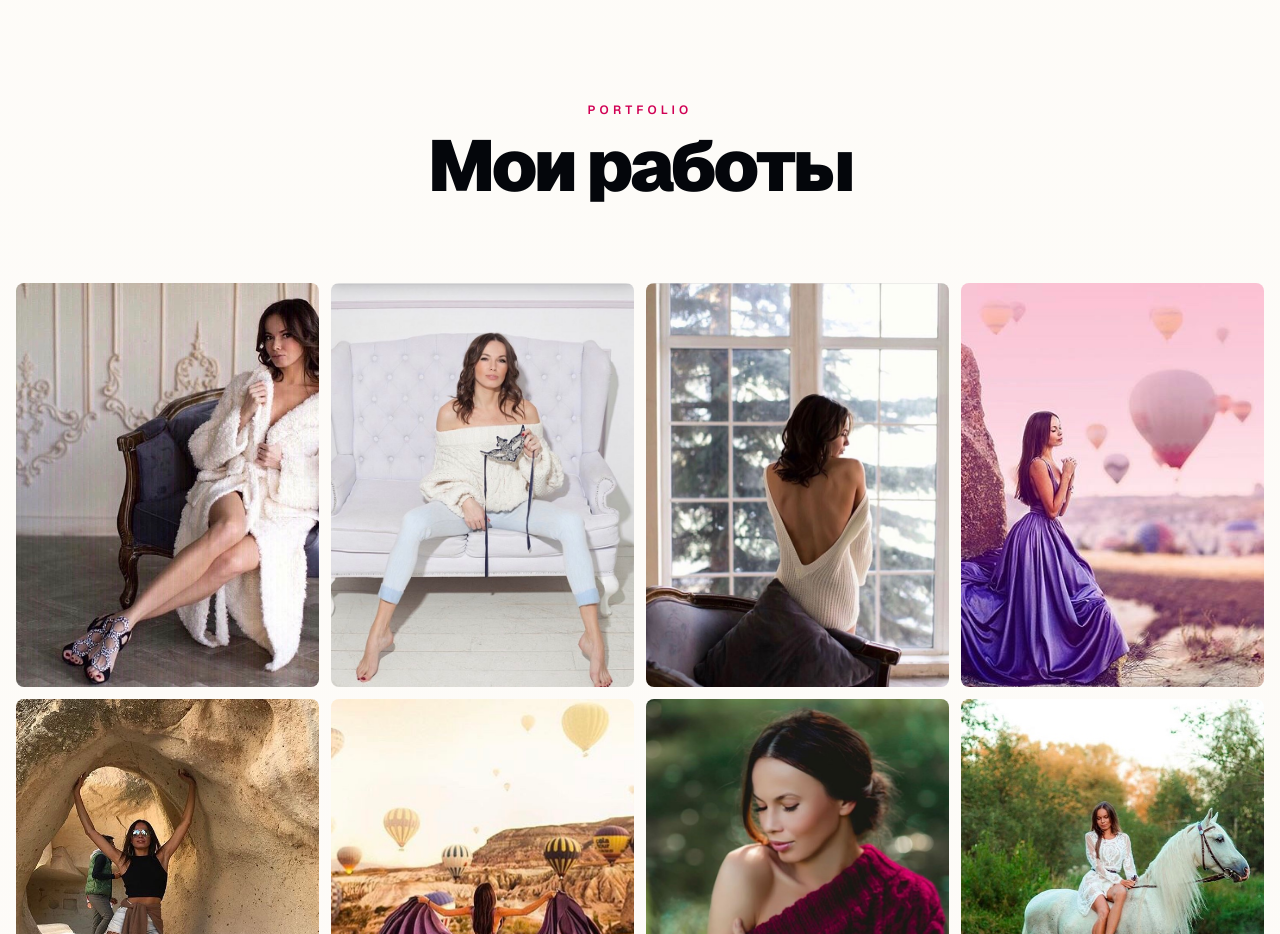
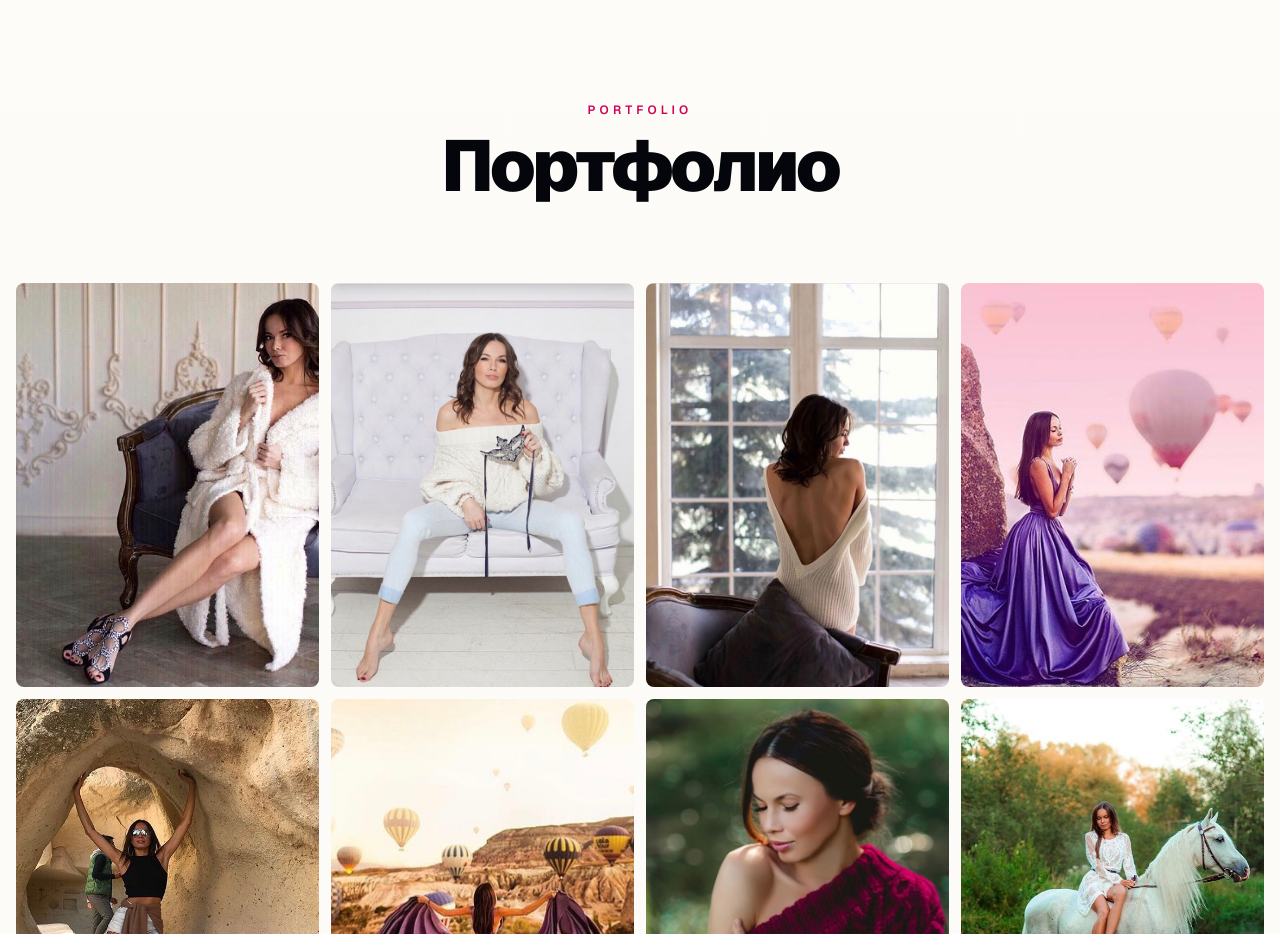
Before and after one commit to firsovaellenn/elenafirsova, a Next.js app: page /elenafirsova/ in a window 1280 px wide. Shown: the part 5080-6014 px from the top of the page. Built offline with nearby package versions, Linux system fonts and the light colour scheme.

Commit message:
Update portfolio-gallery.tsx

```diff
--- a/components/portfolio-gallery.tsx
+++ b/components/portfolio-gallery.tsx
@@ -47,8 +47,8 @@ export function PortfolioGallery() {
               Portfolio
             </p>
             <h2 className="text-5xl sm:text-6xl md:text-7xl font-black tracking-tighter leading-[0.9]">
-              Мои работы
-            </h2>
+  Портфолио
+</h2>
             <div className="mx-auto h-1 w-16 bg-gradient-gold rounded-full" />
           </div>
         </ScrollReveal>
```
